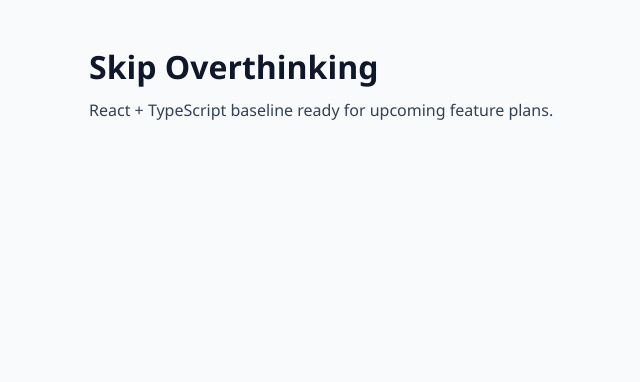
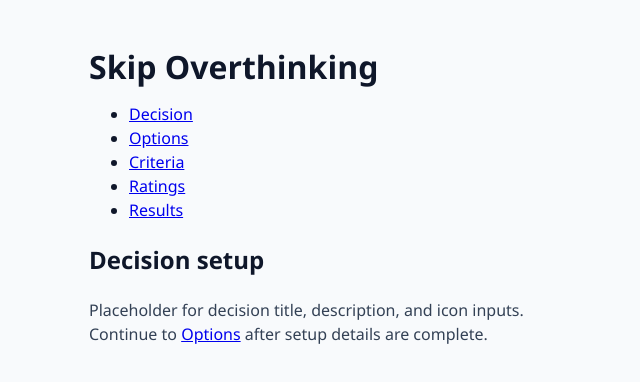
Before and after one commit to 1Pio/skip-overthinking, a React (Vite) app: page /#/setup/decision in a window 1280 px wide. Shown: the top 382 px of the page, without its empty margins (207-847 px from the left). Built offline with nearby package versions, Linux system fonts and the light colour scheme.

Commit message:
feat(01-06): add route-per-step wizard shell wiring
- compose DraftProvider and router provider in app shell
- add hash-routed placeholder screens for setup through results
- wire main entrypoint to render the new app router shell

```diff
--- a/src/App.tsx
+++ b/src/App.tsx
@@ -1,10 +1,7 @@
+import AppShell from './app/App';
+
 function App() {
-  return (
-    <main>
-      <h1>Skip Overthinking</h1>
-      <p>React + TypeScript baseline ready for upcoming feature plans.</p>
-    </main>
-  );
+  return <AppShell />;
 }
 
 export default App;
--- /dev/null
+++ b/src/app/App.tsx
@@ -0,0 +1,14 @@
+import { RouterProvider } from 'react-router';
+
+import { DraftProvider } from '../features/decision/state/DraftProvider';
+import { appRouter } from './router';
+
+const App = () => {
+  return (
+    <DraftProvider>
+      <RouterProvider router={appRouter} />
+    </DraftProvider>
+  );
+};
+
+export default App;
--- /dev/null
+++ b/src/app/router.tsx
@@ -0,0 +1,75 @@
+import { Link, Navigate, Outlet, createHashRouter } from 'react-router';
+
+import { CriteriaRoute } from '../routes/criteria/CriteriaRoute';
+import { RatingsRoute } from '../routes/ratings/RatingsRoute';
+import { ResultsRoute } from '../routes/results/ResultsRoute';
+import { DecisionSetupRoute } from '../routes/setup/DecisionSetupRoute';
+import { OptionsRoute } from '../routes/setup/OptionsRoute';
+
+const WizardLayout = () => {
+  return (
+    <main>
+      <header>
+        <h1>Skip Overthinking</h1>
+        <nav aria-label="Wizard steps">
+          <ul>
+            <li>
+              <Link to="/setup/decision">Decision</Link>
+            </li>
+            <li>
+              <Link to="/setup/options">Options</Link>
+            </li>
+            <li>
+              <Link to="/criteria">Criteria</Link>
+            </li>
+            <li>
+              <Link to="/ratings">Ratings</Link>
+            </li>
+            <li>
+              <Link to="/results">Results</Link>
+            </li>
+          </ul>
+        </nav>
+      </header>
+
+      <Outlet />
+    </main>
+  );
+};
+
+export const appRouter = createHashRouter([
+  {
+    path: '/',
+    element: <WizardLayout />,
+    children: [
+      {
+        index: true,
+        element: <Navigate replace to="/setup/decision" />,
+      },
+      {
+        path: '/setup/decision',
+        element: <DecisionSetupRoute />,
+      },
+      {
+        path: '/setup/options',
+        element: <OptionsRoute />,
+      },
+      {
+        path: '/criteria',
+        element: <CriteriaRoute />,
+      },
+      {
+        path: '/ratings',
+        element: <RatingsRoute />,
+      },
+      {
+        path: '/results',
+        element: <ResultsRoute />,
+      },
+      {
+        path: '*',
+        element: <Navigate replace to="/setup/decision" />,
+      },
+    ],
+  },
+]);
--- a/src/main.tsx
+++ b/src/main.tsx
@@ -1,8 +1,7 @@
 import { StrictMode } from 'react';
-import { HashRouter } from 'react-router';
 import { createRoot } from 'react-dom/client';
 
-import App from './App';
+import App from './app/App';
 import './styles.css';
 
 const rootElement = document.getElementById('root');
@@ -13,8 +12,6 @@
 
 createRoot(rootElement).render(
   <StrictMode>
-    <HashRouter>
-      <App />
-    </HashRouter>
+    <App />
   </StrictMode>
 );
--- /dev/null
+++ b/src/routes/criteria/CriteriaRoute.tsx
@@ -0,0 +1,13 @@
+import { Link } from 'react-router';
+
+export const CriteriaRoute = () => {
+  return (
+    <section aria-labelledby="criteria-heading">
+      <h2 id="criteria-heading">Criteria</h2>
+      <p>Placeholder for criteria authoring and desirability configuration.</p>
+      <p>
+        Back to <Link to="/setup/options">Options</Link>
+      </p>
+    </section>
+  );
+};
--- /dev/null
+++ b/src/routes/ratings/RatingsRoute.tsx
@@ -0,0 +1,13 @@
+import { Link } from 'react-router';
+
+export const RatingsRoute = () => {
+  return (
+    <section aria-labelledby="ratings-heading">
+      <h2 id="ratings-heading">Ratings</h2>
+      <p>Placeholder for ratings matrix inputs and weight controls.</p>
+      <p>
+        Back to <Link to="/criteria">Criteria</Link>
+      </p>
+    </section>
+  );
+};
--- /dev/null
+++ b/src/routes/results/ResultsRoute.tsx
@@ -0,0 +1,13 @@
+import { Link } from 'react-router';
+
+export const ResultsRoute = () => {
+  return (
+    <section aria-labelledby="results-heading">
+      <h2 id="results-heading">Results</h2>
+      <p>Placeholder for rankings, explainability, and chart outputs.</p>
+      <p>
+        Back to <Link to="/ratings">Ratings</Link>
+      </p>
+    </section>
+  );
+};
--- /dev/null
+++ b/src/routes/setup/DecisionSetupRoute.tsx
@@ -0,0 +1,13 @@
+import { Link } from 'react-router';
+
+export const DecisionSetupRoute = () => {
+  return (
+    <section aria-labelledby="decision-setup-heading">
+      <h2 id="decision-setup-heading">Decision setup</h2>
+      <p>Placeholder for decision title, description, and icon inputs.</p>
+      <p>
+        Continue to <Link to="/setup/options">Options</Link> after setup details are complete.
+      </p>
+    </section>
+  );
+};
--- /dev/null
+++ b/src/routes/setup/OptionsRoute.tsx
@@ -0,0 +1,18 @@
+import { Link, useNavigate } from 'react-router';
+
+export const OptionsRoute = () => {
+  const navigate = useNavigate();
+
+  return (
+    <section aria-labelledby="options-heading">
+      <h2 id="options-heading">Options</h2>
+      <p>Placeholder for option authoring and reorder controls.</p>
+      <p>
+        Back to <Link to="/setup/decision">Decision setup</Link>
+      </p>
+      <button type="button" onClick={() => navigate('/criteria')}>
+        Continue to criteria
+      </button>
+    </section>
+  );
+};
```
